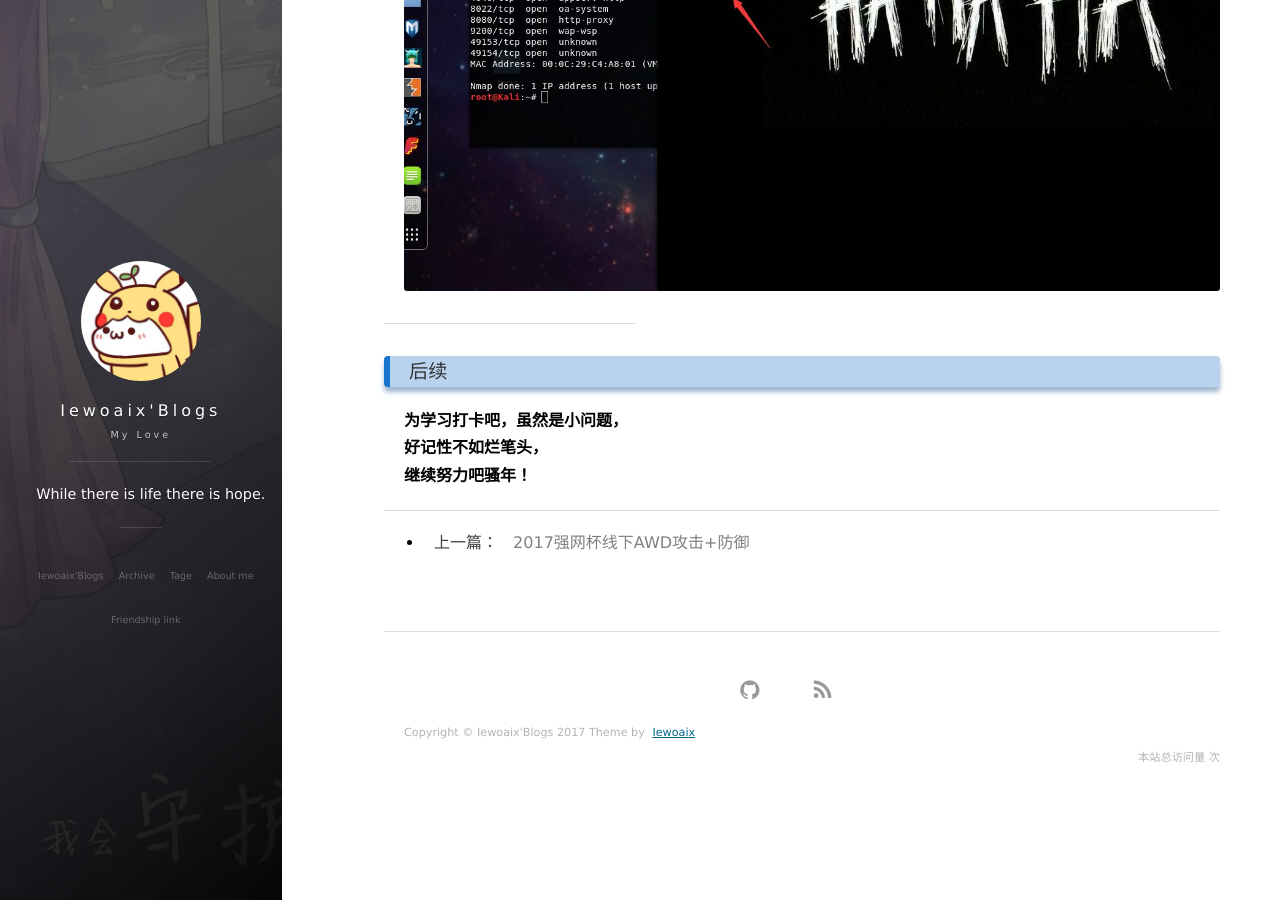
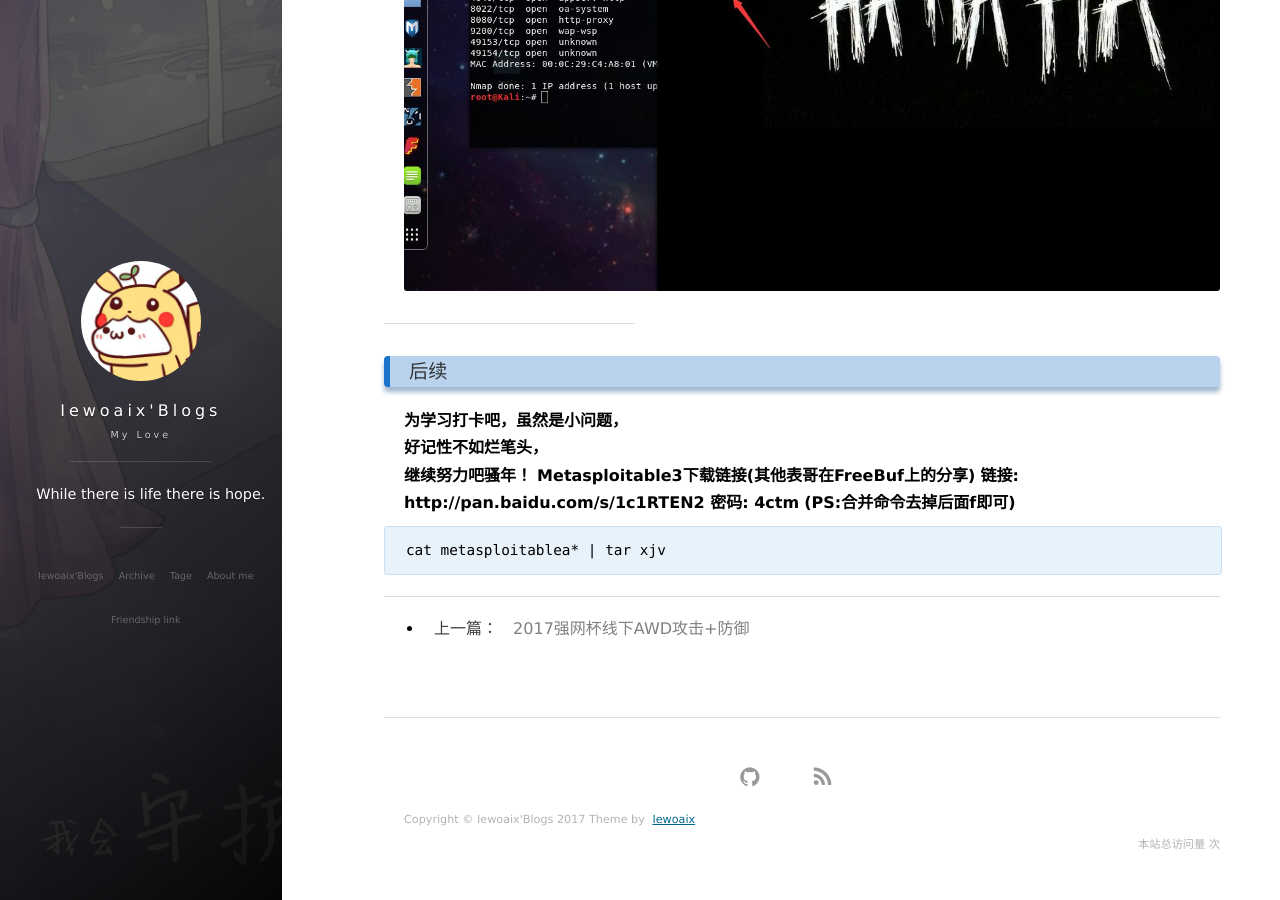
Before and after one commit to blubiu/blubiu.github.io, a Jekyll site: the page built from _posts/2017-10-06-Metasploitable3没网解决.md, in a window 1280 px wide and 900 px high, scrolled down 4095 px. Built offline with Jekyll 4.4.1, drawn with Linux system fonts in a browser that asks for light colours; nearby versions of some CDN libraries; comment, search, counter and statistics services are not loaded.

Commit message:
Update 2017-10-06-Metasploitable3没网解决.md

````diff
--- a/_posts/2017-10-06-Metasploitable3没网解决.md
+++ b/_posts/2017-10-06-Metasploitable3没网解决.md
@@ -66,3 +66,9 @@ Metasploitable3目前普遍安装在VirtualBox虚拟机，<br/>
 **为学习打卡吧，虽然是小问题，**<br/>
 **好记性不如烂笔头，**<br/>
 **继续努力吧骚年！**
+**Metasploitable3下载链接(其他表哥在FreeBuf上的分享)**
+**链接: http://pan.baidu.com/s/1c1RTEN2 密码: 4ctm**
+**(PS:合并命令去掉后面f即可)**
+```
+cat metasploitablea* | tar xjv
+```
````
